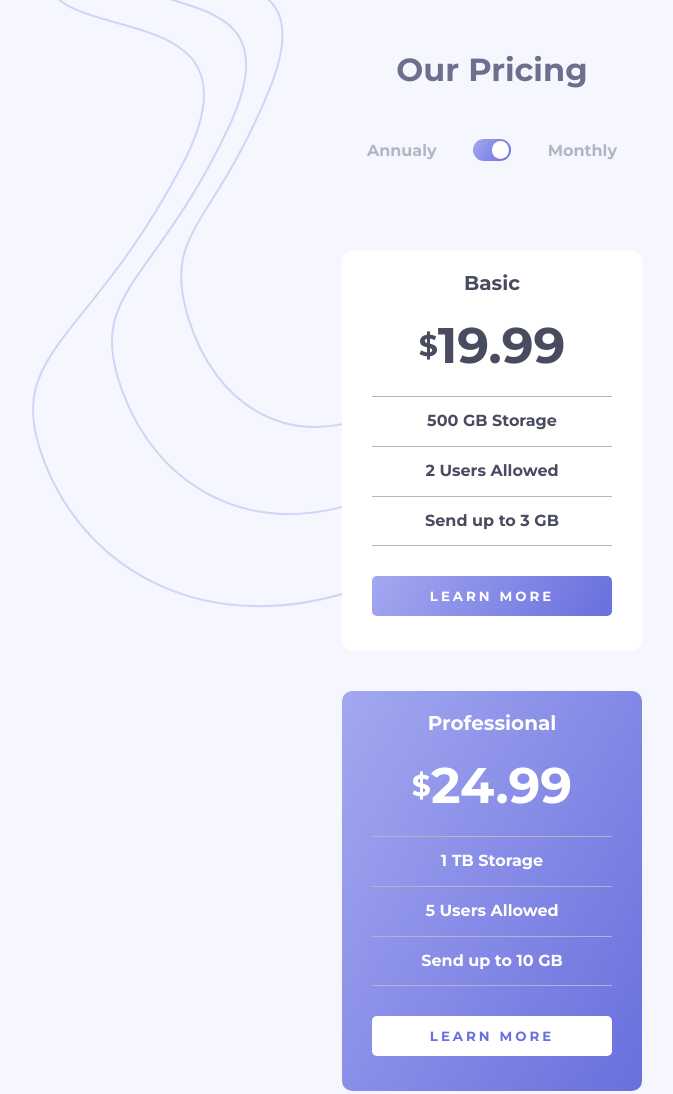
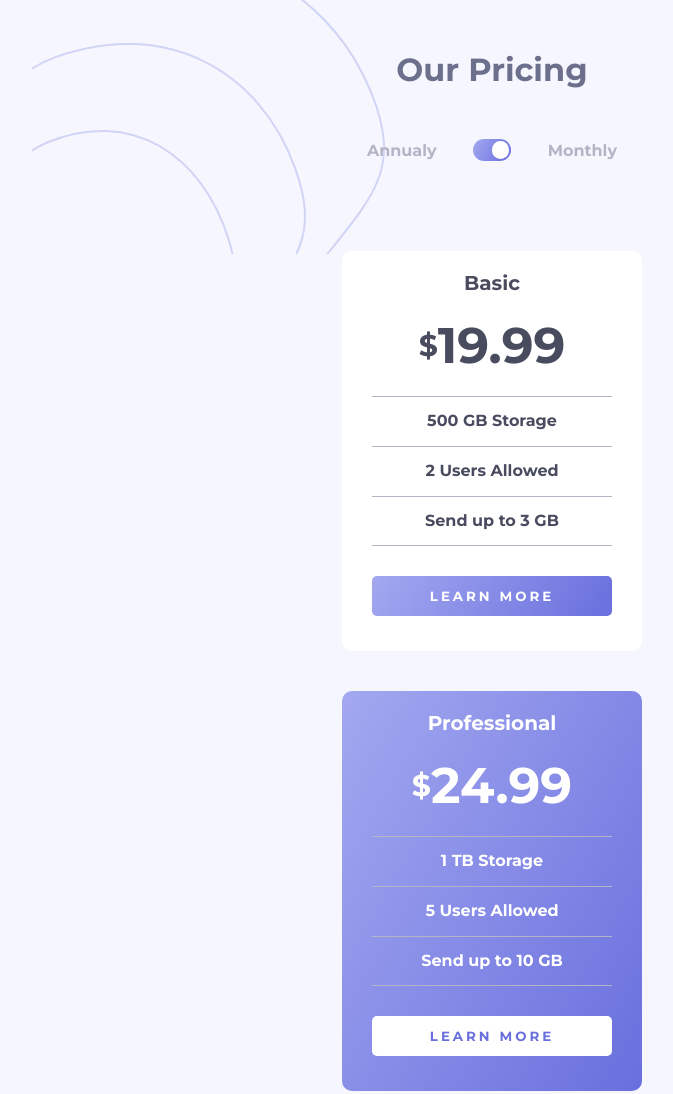
Before and after one commit to mickaelk98/fem-pricing-component-with-toggle, a website: page index.html in a window 1280 px wide. Shown: the top 1094 px of the page, without its empty margins (148-821 px from the left). Drawn offline with Linux system fonts and the light colour scheme.

Commit message:
change paths to relative

```diff
--- a/index.html
+++ b/index.html
@@ -9,7 +9,7 @@
   <title>Frontend Mentor | Pricing component with toggle</title>
 
   <!-- style-->
-  <link rel="stylesheet" href="/css/style.css">
+  <link rel="stylesheet" href="css/style.css">
 
   <!-- Font -->
   <link rel="preconnect" href="https://fonts.googleapis.com">
--- a/sass/main.scss
+++ b/sass/main.scss
@@ -6,7 +6,8 @@
 
 body {
   @include flex-center(column);
-  background: url(/images/bg-top.svg) no-repeat top -50px left 180px, $bg-color;
+  background: url(../images/bg-bottom.svg) no-repeat top -50px left 180px,
+    $bg-color;
 }
 
 h1 {
```
Also changed, not shown: css/style.css, 1 other file.
